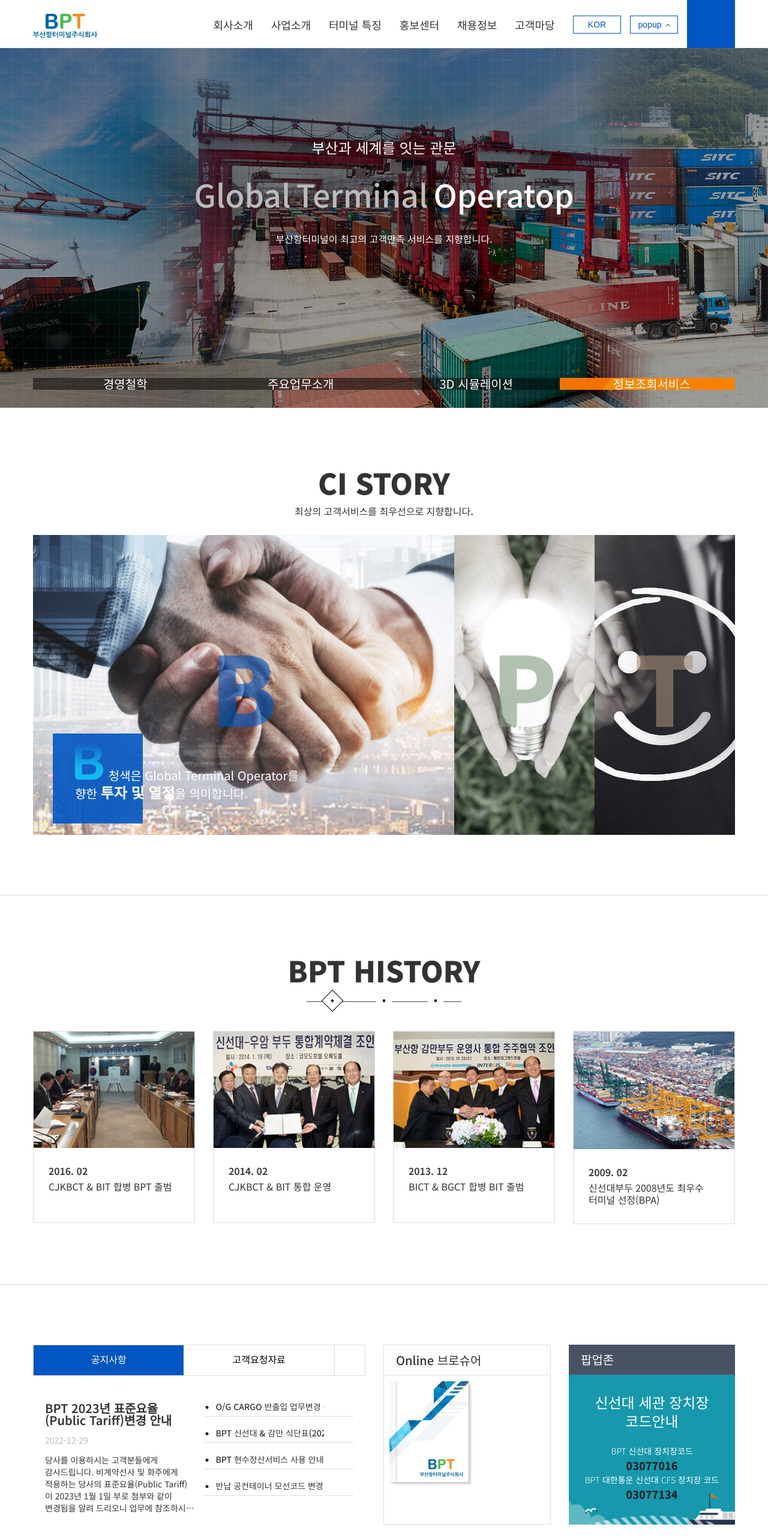
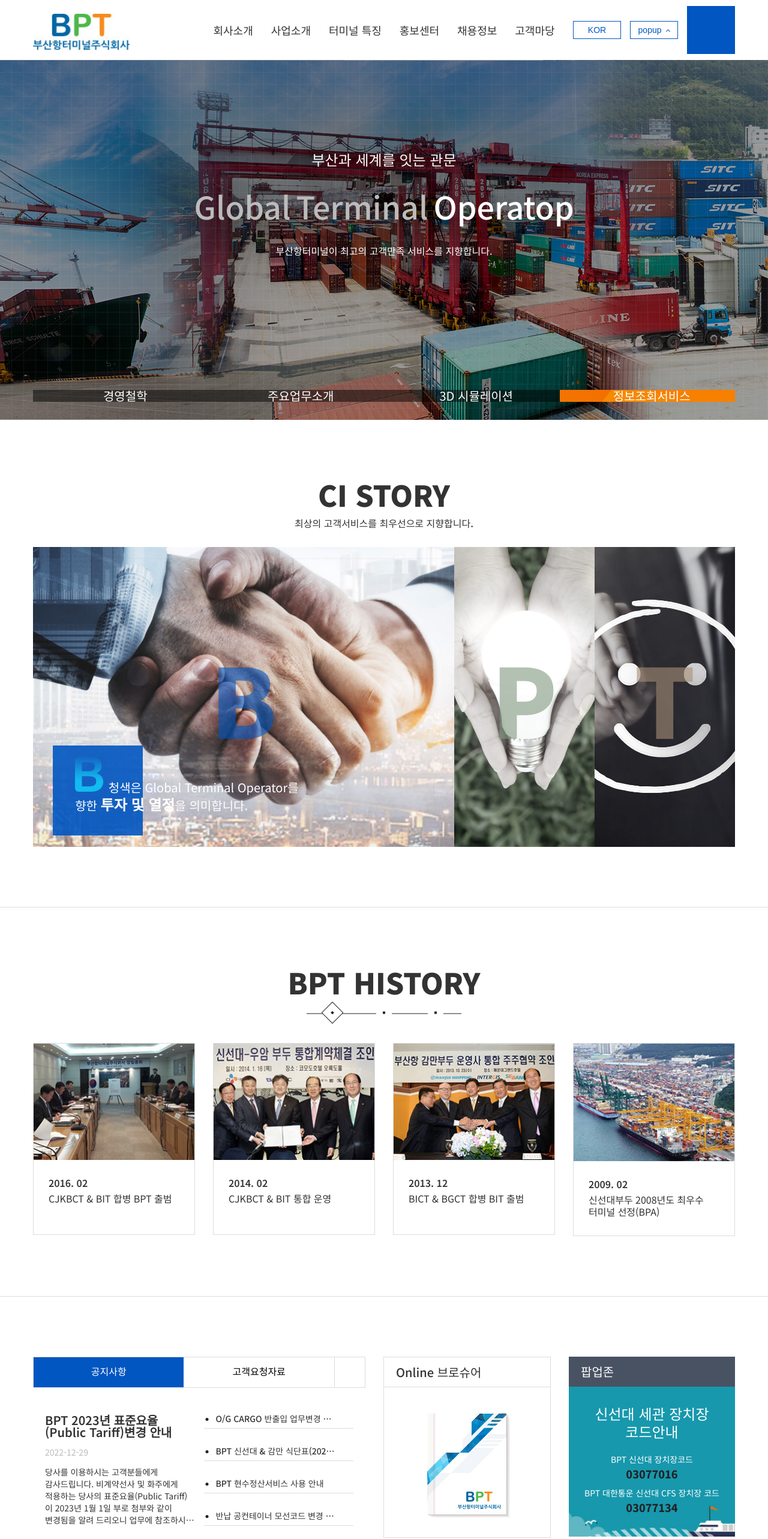
Before and after one commit to manggury/pf_bpt, a plain HTML site: page index.html in a window 1280 px wide. Shown: the top 2566 px of the page at 60% size. Drawn offline with nearby package versions, Linux system fonts and the light colour scheme; some icons are missing.

Commit message:
Add files via upload

```diff
--- a/css/style.css
+++ b/css/style.css
@@ -97,35 +97,6 @@
     background: var(--sc);
 }
 
-/* .popup_slide .slick-prev {
-    left: 0;
-}
-
-.popup_slide .slick-next {
-    right: 0;
-}
-
-.popup_slide .slick-prev::after,
-.popup_slide .slick-next::after {
-    font-family: xeicon;
-    font-size: 50px;
-    font-weight: 200;
-    z-index: 999;
-    color: #666;
-}
-
-.popup_slide .slick-prev::after {
-    content: "\e93d";
-}
-
-
-.popup_slide .slick-next::after {
-    content: "\e940";
-} */
-
-
-
-
 /* --------팦업------------------------------------------ */
 .header {
     position: sticky;
@@ -134,7 +105,7 @@
     left: 0;
     z-index: 1000;
 
-    height: 80px;
+    height: 100px;
     box-sizing: border-box;
     background: var(--wc);
 }
@@ -151,11 +122,11 @@
 
 .header_wrap h1 {
     flex: 1;
-    line-height: 80px;
+    line-height: 100px;
 }
 
 .header_wrap h1 a img {
-    height: 40px;
+    height: 60px;
 }
 
 .header_wrap .gnb {
@@ -173,7 +144,7 @@
     display: block;
     font-size: 18px;
     font-weight: 500;
-    line-height: 80px;
+    line-height: 100px;
     white-space: nowrap;
 }
 
@@ -704,7 +675,7 @@
     display: flex;
     margin: 0 15px;
     flex-direction: column;
-    border: 1px solid #ddd;
+    border: 1px solid var(--lc);
     cursor: pointer;
 }
 
@@ -729,7 +700,7 @@
     font-family: xeicon;
     z-index: 1;
     font-size: 24px;
-    color: rgb(247, 130, 13);
+    color: var(--sc);
     opacity: 0;
 
     visibility: hidden;
@@ -759,7 +730,7 @@
 
 .History_wrap .History_slide .itm:hover .txt_box {
     background: var(--sc);
-    color: #fff;
+    color: var(--wc);
     box-sizing: border-box;
 }
 
@@ -774,7 +745,6 @@
     display: block;
     height: 40px;
     line-height: 20px;
-    /* padding: 0 24px 20px 24px; */
 }
 
 .History_wrap .slick-dots {
@@ -797,7 +767,7 @@
     left: 0;
     right: 0;
     height: 1px;
-    background: #333;
+    background: var(--dc);
     z-index: -1;
 }
 
@@ -808,14 +778,14 @@
 
     display: inline-block;
     margin: 0 30px;
-    background: #fff;
+    background: var(--wc);
     cursor: pointer;
 }
 
 .History_wrap .slick-dots li.slick-active {
     width: 26px;
     height: 26px;
-    border: 1px solid #000;
+    border: 1px solid var(--dc);
 
     transform: rotate(45deg);
 
@@ -834,7 +804,7 @@
 
     width: 4px;
     height: 4px;
-    background: #000;
+    background: var(--dc);
 }
 
 
@@ -857,7 +827,7 @@
 .news_wrap .tab_box .tab_tit {
     display: flex;
     margin: 0 0 24px 0;
-    border: 1px solid #ddd;
+    border: 1px solid var(--lc);
     box-sizing: border-box;
 
 }
@@ -885,20 +855,24 @@
 
 .news_wrap .tab_box .tab_tit .menu_bar {
     flex: 0.2;
+    width: 50px;
+    border-left: 1px solid var(--lc);
+}
+
+.news_wrap .menu_bar {
     margin: 0 0 0 auto;
     width: 50px;
-    border-left: 1px solid var(--lc);
     text-align: center;
     transition: 0.5s;
     cursor: pointer;
 }
 
-.news_wrap .tab_box .tab_tit .menu_bar i {
+.news_wrap .menu_bar i {
     font-size: 30px;
     line-height: 50px;
 }
 
-.news_wrap .tab_box .tab_tit .menu_bar:hover {
+.news_wrap .menu_bar:hover {
     background: var(--sc);
     color: var(--wc);
 }
@@ -950,7 +924,7 @@
 .news_wrap .tab_box .tab_con ol {
     display: flex;
     flex-direction: column;
-    gap: 20px;
+    gap: 30px;
 
 }
 
@@ -961,10 +935,7 @@
 .news_wrap .tab_box .tab_con ol li a {
     position: relative;
     display: inline-block;
-    max-width: 200px;
-    white-space: nowrap;
-    overflow: hidden;
-    text-overflow: ellipsis;
+
 }
 
 .news_wrap .tab_box .tab_con ol li a::before {
@@ -985,6 +956,11 @@
     padding: 0 0 8px 0;
     font-size: 14px;
     font-weight: 500;
+
+    width: 200px;
+    white-space: nowrap;
+    overflow: hidden;
+    text-overflow: ellipsis;
 }
 
 .news_wrap .brochure {
@@ -1003,35 +979,36 @@
 
 }
 
-.news_wrap .brochure a {}
+.news_wrap .brochure a {
+    display: block;
+    text-align: center;
+    height: 250px;
+    line-height: 250px;
+}
 
 .news_wrap .brochure a img {}
 
-.news_wrap .bot_popup {
+.news_wrap .news_popup {
     min-width: 0;
 }
 
-.news_wrap .bot_popup .top_opiton {
+.news_wrap .news_popup .top_opiton {
     display: flex;
     height: 50px;
     background: #495262;
 }
 
-.news_wrap .bot_popup .top_opiton span {
+.news_wrap .news_popup .top_opiton h3 {
     display: block;
     padding: 0 0 0 20px;
-    line-height: 50px;
 
     font-size: 20px;
-    color: #fff;
+    line-height: 50px;
+    color: var(--wc);
 }
 
-.news_wrap .bot_popup .top_opiton .menu_bar:hover {
-    background: rgb(247, 130, 13);
-}
-
-.news_wrap .bot_popup .top_opiton .menu_bar i {
-    color: #fff;
+.news_wrap .news_popup .top_opiton .menu_bar {
+    color: var(--wc);
 }
 
 .news_wrap .popup_wrap .news_popup_slide {
@@ -1052,10 +1029,7 @@
 }
 
 .news_wrap .popup_wrap .news_popup_slide .itm .txt_box {
-    color: #fff;
-    font-weight: 500;
     text-align: center;
-    line-height: 1.5;
 }
 
 .news_wrap .popup_wrap .news_popup_slide .itm strong {
@@ -1063,15 +1037,20 @@
     margin: 0 0 24px 0;
 
     font-size: 24px;
-    line-height: 1.3;
+    font-weight: 500;
+    color: var(--wc);
+    line-height: 30px;
 }
 
 .news_wrap .popup_wrap .news_popup_slide .itm p {
+    margin: 0 0 8px 0;
     font-size: 14px;
-    font-weight: 300;
+    color: var(--wc);
 }
 
 .news_wrap .popup_wrap .news_popup_slide .itm span {
+    display: block;
+    margin: 0 0 16px 0;
     font-size: 18px;
     font-weight: 800;
     color: var(--dc);
@@ -1100,7 +1079,7 @@
     font-size: 25px;
     font-weight: 600;
     z-index: 999;
-    color: #ddd;
+    color: var(--lc);
     cursor: pointer;
 }
 
--- a/index.html
+++ b/index.html
@@ -476,9 +476,9 @@
                             <img src="./images/mn_01.jpg" alt="">
                         </a>
                     </div>
-                    <div class="bot_popup">
+                    <div class="news_popup">
                         <div class="top_opiton">
-                            <span>팝업존</span>
+                            <h3>팝업존</h3>
                             <div class="menu_bar">
                                 <a href=""><i class="xi-bars"></i></a>
                             </div>
```
